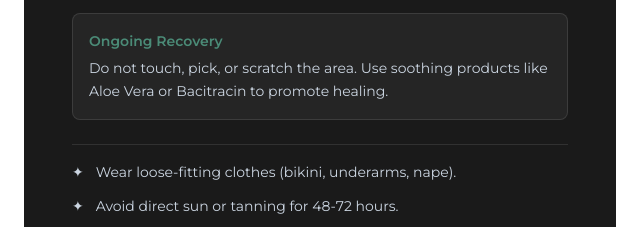
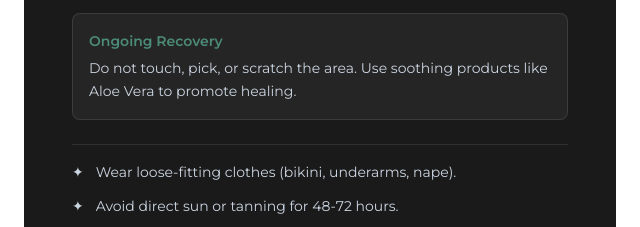
Before and after one commit to Paintballskaguy/tulsa_electrology, a plain HTML site: page index.html in a window 1280 px wide. Shown: the part 7369-7596 px from the top of the page, 640-1280 px from the left. Drawn offline with nearby package versions, Linux system fonts and the light colour scheme; a script that the page names is missing; a web font is replaced by a local one.

Commit message:
removed the bactian from aftercare.

```diff
--- a/index.html
+++ b/index.html
@@ -628,7 +628,7 @@
                             </div>
                             <div class="bg-white/5 p-4 rounded-lg border border-white/10">
                                 <p class="font-bold text-brandSage mb-1">Ongoing Recovery</p>
-                                <p>Do not touch, pick, or scratch the area. Use soothing products like Aloe Vera or Bacitracin to promote healing.</p>
+                                <p>Do not touch, pick, or scratch the area. Use soothing products like Aloe Vera to promote healing.</p>
                             </div>
                         </div>
 
```
